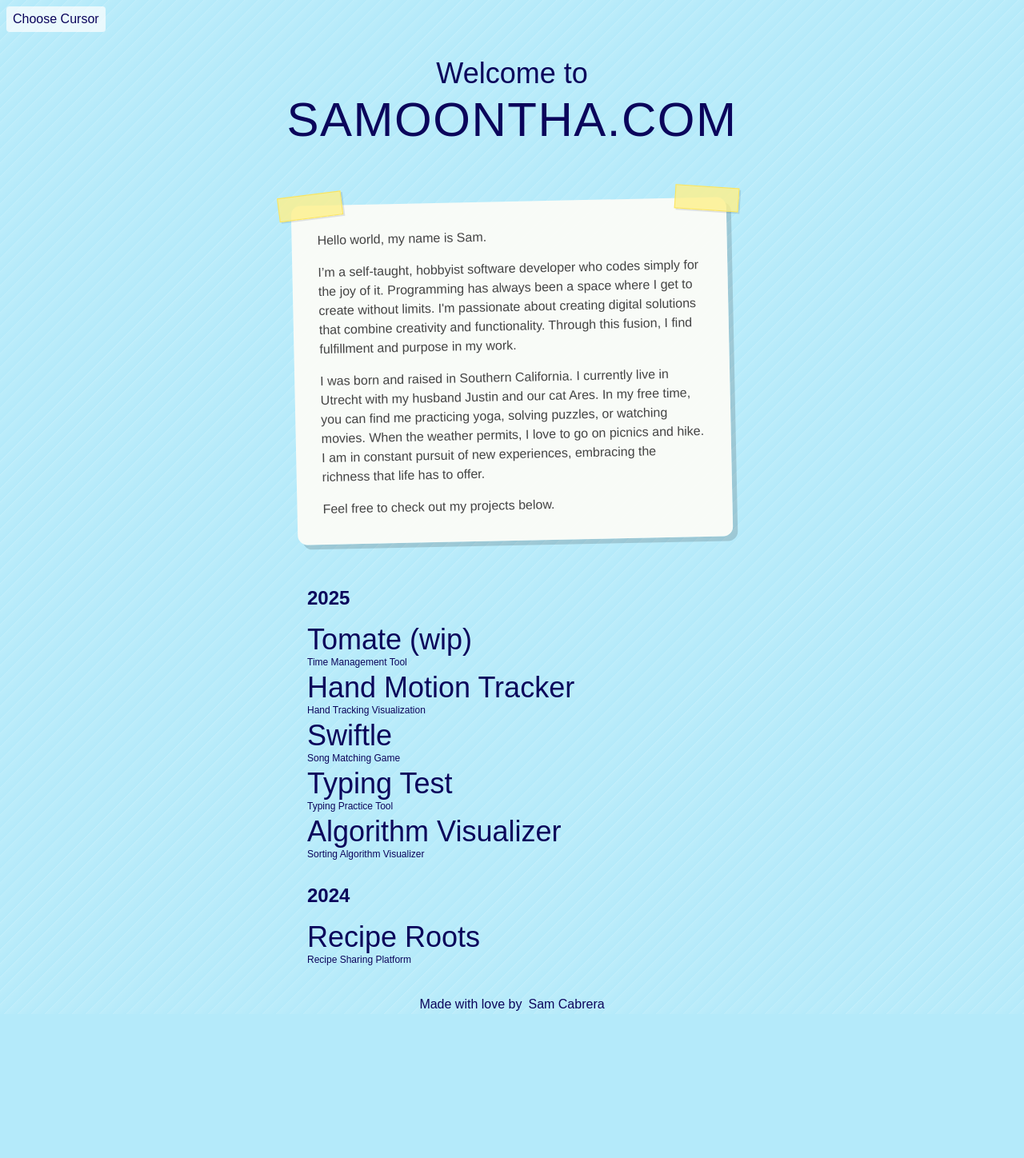
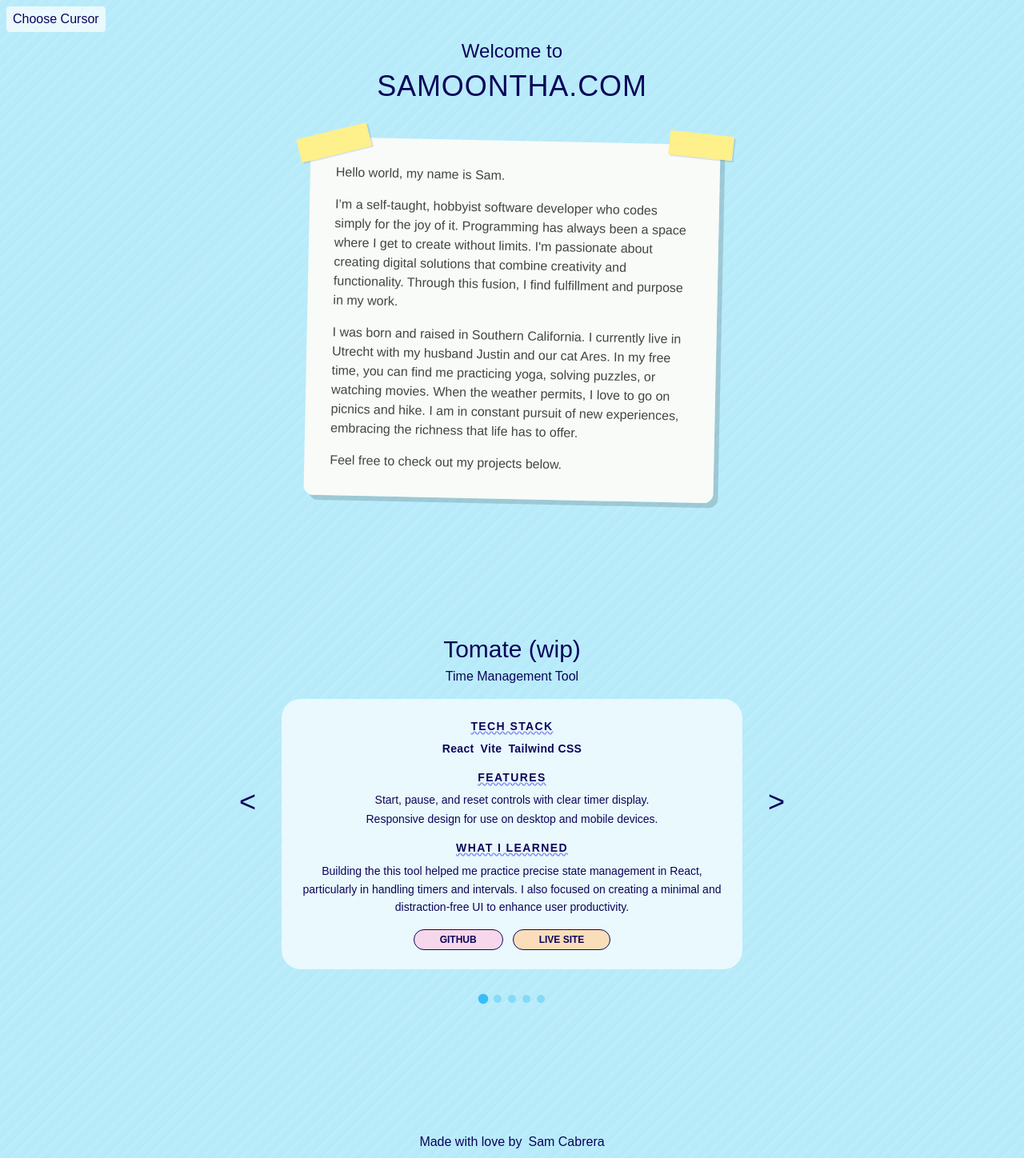
Before and after one commit to samanthacabrera/portfolio, a React (Vite) app: page / in a window 1280 px wide. Shown: the whole page at 80% size. Before the commit the page ends 1268 px from the top, so only its background shows below. Built offline with nearby package versions, Linux system fonts and the light colour scheme; a web font is replaced by a local one.

Commit message:
add carousel navigation for ProjectList

```diff
--- a/src/About.jsx
+++ b/src/About.jsx
@@ -6,23 +6,10 @@ function About() {
   }, []);
 
   return (
-    <div className="flex flex-col items-center justify-center pb-8">
-      <div className="max-w-2xl mx-auto w-full space-y-2 md:space-y-6 relative">
-
-        <div className="title relative text-center pb-12">
-          <p className="text-xl md:text-4xl mb-2">
-            Welcome to
-          </p>
-          <h1 className="text-4xl md:text-6xl tracking-wide">
-            SAMOONTHA.COM
-          </h1>
-        </div>
-
-        <div className="px-4">
-          <div className="animate-fade-in-up">
-            <div className="w-full mx-auto bg-[#fffdf8]/90 p-8 rounded-xl relative shadow-[6px_6px_0_rgba(0,0,0,0.15)] transform -rotate-[1.2deg] transition-all duration-300 hover:shadow-[10px_10px_0_rgba(0,0,0,0.2)]">
-              <div className="absolute w-[80px] h-[30px] bg-yellow-200/80 border border-yellow-300/70 shadow-[2px_2px_0_rgba(0,0,0,0.1)] -rotate-[6deg] -top-3.5 -left-4"></div>
-              <div className="absolute w-[80px] h-[30px] bg-yellow-200/80 border border-yellow-300/70 shadow-[2px_2px_0_rgba(0,0,0,0.1)] rotate-[5deg] -top-3.5 -right-4"></div>
+    <div className="flex flex-col items-center justify-center max-w-lg mx-auto w-full space-y-2 md:space-y-6 relative">
+      <div className="w-full mx-auto bg-[#fffdf8]/90 p-8 rounded-xl relative shadow-[6px_6px_0_rgba(0,0,0,0.15)] transform rotate-[1.2deg] transition-all duration-300 hover:shadow-[10px_10px_0_rgba(0,0,0,0.2)]">
+        <div className="absolute w-[90px] h-[30px] bg-yellow-200 shadow-[2px_2px_0_rgba(0,0,0,0.1)] -rotate-[15deg] -top-2 -left-4"></div>
+        <div className="absolute w-[80px] h-[30px] bg-yellow-200 shadow-[2px_2px_0_rgba(0,0,0,0.1)] rotate-[5deg] -top-3.5 -right-4"></div>
 
         <div className="space-y-2 md:space-y-4 text-[#444] text-sm md:text-base leading-7">
           <p>Hello world, my name is Sam.</p>
@@ -41,9 +28,6 @@ function About() {
         </div>
       </div>
     </div>
-        </div>
-      </div>
-    </div>
   );
 }
 
--- a/src/Home.jsx
+++ b/src/Home.jsx
@@ -11,15 +11,23 @@ function Home() {
 
     return (
         <div>
-            <Controls/>
-            <div className="flex flex-grow flex-col items-center justify-center w-screen space-y-6 p-6">
+            <Controls />
+            <div className="title relative text-center pb-12">
+                <p className="text-xl md:text-2xl mb-2">
+                    Welcome to
+                </p>
+                <h1 className="text-4xl md:text-4xl tracking-wide">
+                    SAMOONTHA.COM
+                </h1>
+            </div>
+            <div className="flex flex-col flex-grow justify-center">
                 {componentCards.map(({ component, key }) => (
-                    <div key={key} className="w-full max-w-xl">
+                    <div key={key}>
                         {component}
                     </div>
                 ))}
             </div>
-            <p className="text-center">Made with love by
+            <p className="relative bottom-2 left-1/2 -translate-x-1/2 text-center">Made with love by
                 <a href="https://github.com/samanthacabrera" target="_blank" rel="noopener noreferrer" className="pl-2 hover:italic transition">
                 Sam Cabrera
                 </a>
--- a/src/ProjectCard.jsx
+++ b/src/ProjectCard.jsx
@@ -7,7 +7,7 @@ const ProjectCard = ({ project }) => {
         <h3 className="text-sm uppercase font-extrabold tracking-widest mb-2 underline decoration-wavy decoration-indigo-400">
           Tech Stack
         </h3>
-        <ul className="flex flex-wrap gap-2 text-sm">
+        <ul className="flex flex-wrap justify-center gap-2 text-sm">
           {project.techStack.map((tech, i) => (
             <li key={i} className="font-semibold tracking-wide">
               {tech}
@@ -20,7 +20,7 @@ const ProjectCard = ({ project }) => {
         <h3 className="text-sm uppercase font-extrabold tracking-widest mb-2 underline decoration-wavy decoration-indigo-400">
           Features
         </h3>
-        <ul className="list-disc list-inside space-y-1 text-sm font-medium">
+        <ul className="space-y-1 text-sm font-medium">
           {project.features.map((feature, i) => (
             <li key={i}>{feature}</li>
           ))}
@@ -34,12 +34,12 @@ const ProjectCard = ({ project }) => {
         <p className="text-sm leading-relaxed font-medium">{project.insights}</p>
       </div>
 
-      <div className="flex space-x-3">
+      <div className="flex justify-center space-x-3">
         <a
           href={project.github}
           target="_blank"
           rel="noopener noreferrer"
-          className="flex items-center justify-center py-1 px-4 md:px-8 text-xs font-bold uppercase rounded-full border border-[#0b055b] bg-pink-200/80 hover:scale-105 transition-all duration-200"
+          className="flex items-center justify-center  py-1 px-4 md:px-8 text-xs font-bold uppercase rounded-full border border-[#0b055b] bg-pink-200/80 hover:scale-105 transition-all duration-200"
         >
           GitHub
         </a>
--- a/src/ProjectList.jsx
+++ b/src/ProjectList.jsx
@@ -3,51 +3,66 @@ import ProjectCard from "./ProjectCard";
 import projects from "./data/projectsData";
 
 const ProjectList = () => {
-  const [openProject, setOpenProject] = useState(null);
+  const [currentIndex, setCurrentIndex] = useState(0);
 
-  const toggleProject = (projectId) => {
-    setOpenProject(openProject === projectId ? null : projectId);
+  const totalProjects = projects.length;
+  const currentProject = projects[currentIndex];
+
+  const goNext = () => {
+    setCurrentIndex((prev) => (prev + 1) % totalProjects);
   };
 
-  const projectsByYear = projects.reduce((acc, project) => {
-    const year = project.year || "Unknown";
-    if (!acc[year]) acc[year] = [];
-    acc[year].push(project);
-    return acc;
-  }, {});
-
-  const sortedYears = Object.keys(projectsByYear).sort((a, b) => b - a);
+  const goPrev = () => {
+    setCurrentIndex((prev) =>
+      prev === 0 ? totalProjects - 1 : prev - 1
+    );
+  };
 
   return (
-    <div className="grid grid-cols-1 gap-4 px-8">
-      {sortedYears.map((year) => (
-        <div key={year} className="mb-2">
-          <h2 className="text-2xl font-bold mb-4">{year}</h2>
-          {projectsByYear[year].map((project) => {
-            const isOpen = openProject === project.id;
-            return (
-              <div key={project.id}>
-                <button
-                  onClick={() => toggleProject(project.id)}
-                  className="w-full flex justify-between items-center text-left"
-                >
-                  <h3 className="text-2xl md:text-4xl font-medium hover:scale-[103%] transition-all duration-300">
-                    {project.title} {project.wip && <span>(wip)</span>}
-                  </h3>
-                </button>
-                <p className="text-sm md:text-xs pb-1">{project.projectType}</p>
-                <div
-                  className={`transition-all duration-300 overflow-hidden ${
-                    isOpen ? "max-h-[2000px] opacity-100 mt-4" : "max-h-0 opacity-0"
-                  }`}
-                >
-                  <ProjectCard project={project} />
-                </div>
-              </div>
-            );
-          })}
+    <div className="w-screen h-screen flex flex-col items-center justify-center relative">
+      <div className="flex flex-row items-center justify-center">
+        <button
+          onClick={goPrev}
+          className="text-4xl pr-8 z-10 hover:scale-110 transition"
+          aria-label="Previous project"
+        >
+          ˂
+        </button>
+
+        <div className="w-full max-w-xl text-center transition-all duration-500">
+          <h3 className="text-3xl font-medium mb-1">
+            {currentProject.title}{" "}
+            {currentProject.wip && <span>(wip)</span>}
+          </h3>
+          <p className="mb-4">
+            {currentProject.projectType}
+          </p>
+          <ProjectCard project={currentProject} />
         </div>
-      ))}
+
+        <button
+          onClick={goNext}
+          className="text-4xl pl-8 z-10 hover:scale-110 transition"
+          aria-label="Next project"
+        >
+           ˃
+        </button>
+      </div>
+      <div className="flex gap-2 mt-8">
+        {projects.map((_, index) => (
+          <button
+            key={index}
+            onClick={() => setCurrentIndex(index)}
+            aria-label={`Go to project ${index + 1}`}
+            className={`w-2.5 h-2.5 rounded-full transition-all duration-300
+              ${
+                index === currentIndex
+                  ? "bg-sky-400 scale-125"
+                  : "bg-sky-400/40 hover:bg-white/70"
+              }`}
+          />
+        ))}
+      </div>
     </div>
   );
 };
--- a/src/data/projectsData.jsx
+++ b/src/data/projectsData.jsx
@@ -88,24 +88,7 @@ const projects = [
 
         ],
         insights: "Working on this project deepened my appreciation for how sorting algorithms operate and how to make abstract concepts tangible through visualization. It also helped me grow more confident in managing state in React and structuring interactive applications.",
-    },
-    {
-        id: 6,
-        title: "Recipe Roots",
-        github: "https://github.com/samanthacabrera/recipe-roots",
-        link: "",
-        wip: false,
-        deployed: false,
-        year: "2024",
-        tags: ["Full-Stack", "Web App", "CRUD"],
-        projectType: "Recipe Sharing Platform",
-        techStack: ["Flask", "SQLAlchemy", "Clerk"],
-        features: [
-            "Search functionality to explore recipes by ingredients, cuisine, or author",
-            "Personalized features like saving favorite recipes and creating custom recipe collections."
-        ],
-        insights: "This project helped me improve my skills in connecting front-end and back-end technologies, especially in handling dynamic content like recipes and user-generated data. Additionally, integrating file uploads for recipe images taught me about cloud storage solutions and optimizing the backend for media handling.",
-    },
+    }
 ]
 
 export default projects;
```
Lines whose indentation alone changed are shown as unchanged.
